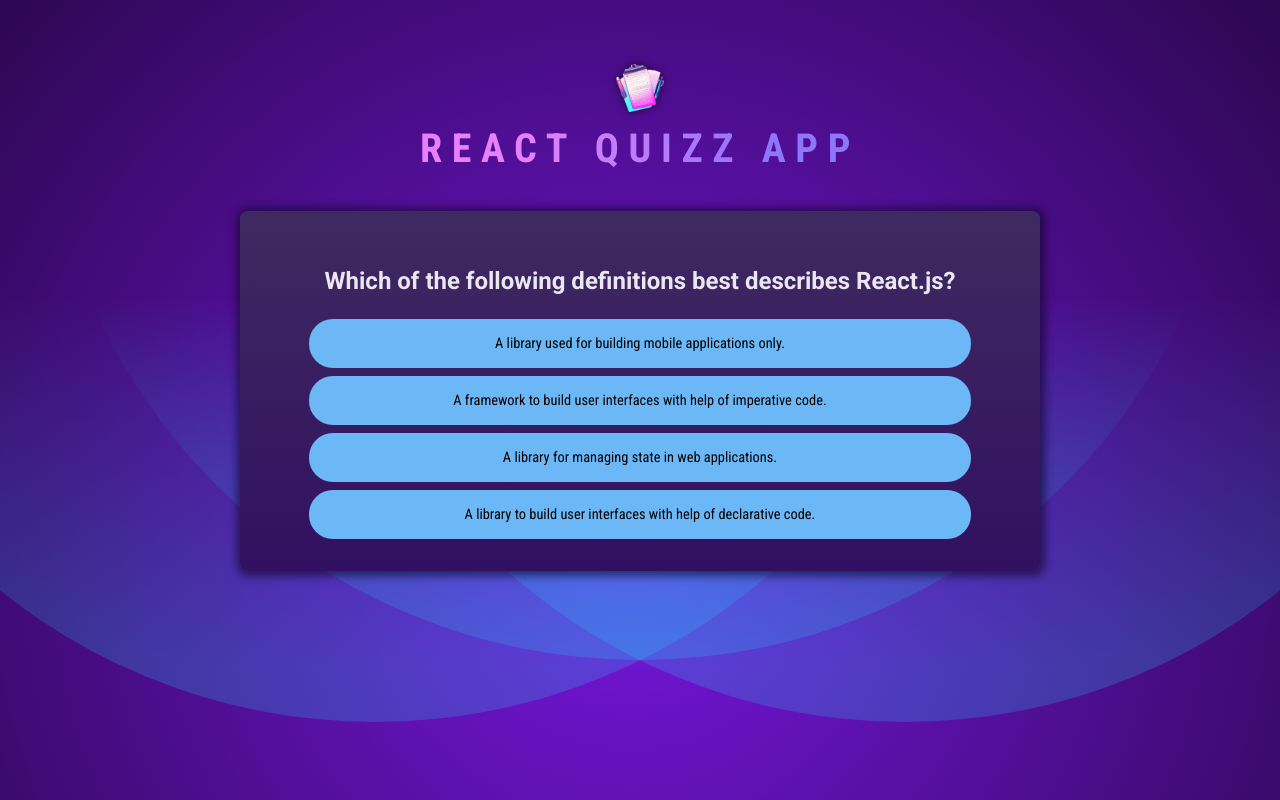
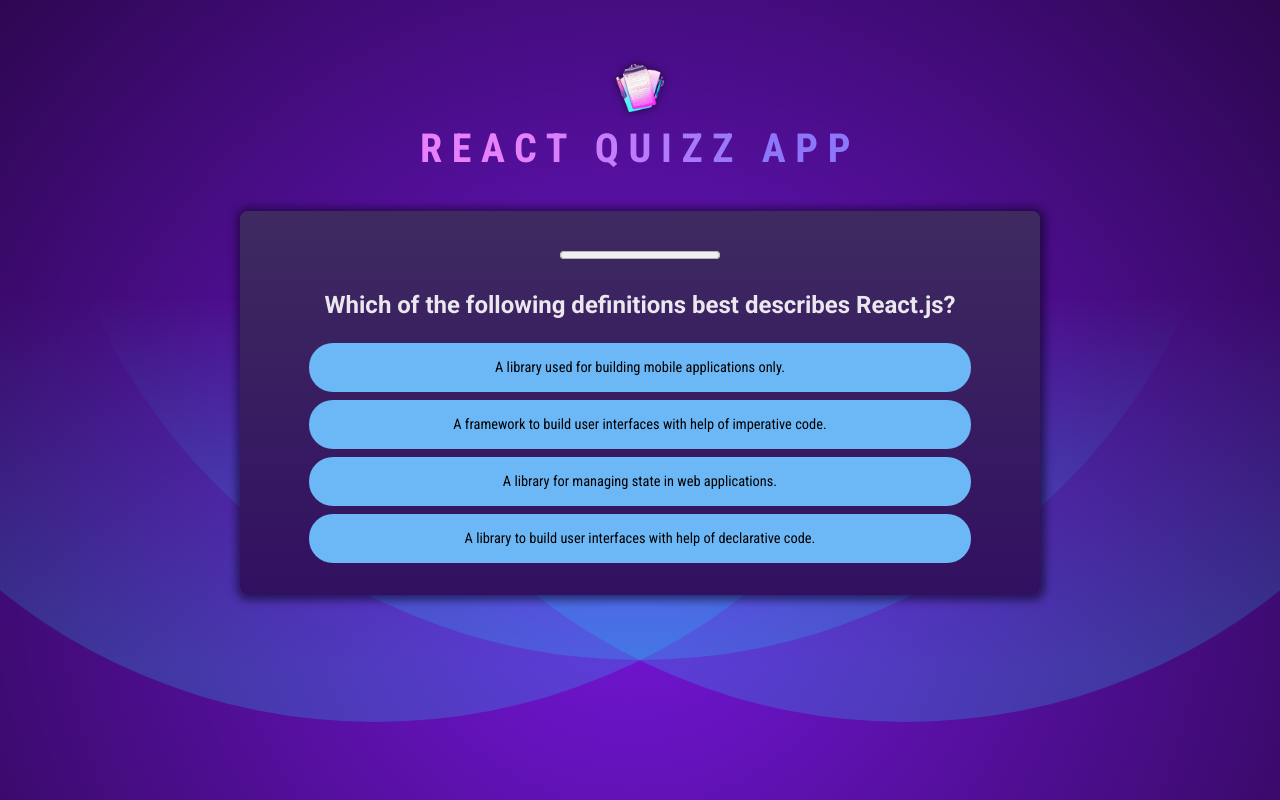
Before and after one commit to thesubodh1/React_Quiz, a React (Vite) app: page / in a window 1280 px wide. Built offline with nearby package versions, Linux system fonts and the light colour scheme.

Commit message:
Initial version of timer set:

```diff
--- /dev/null
+++ b/src/components/QuestionTimer.jsx
@@ -0,0 +1,18 @@
+import { useState, useEffect } from "react";
+export default function QuestionTimer({ timeout, onTimeout }) {
+  const [remainingTime, setRemainingTime] = useState(timeout);
+
+  useEffect(() => {
+    setTimeout(onTimeout, timeout);
+  }, [timeout,onTimeout]);
+
+  //   setTimeout(() => {onTimeout},timeout)
+
+  useEffect(() => {
+    setInterval(() => {
+      setRemainingTime((prevRemainingTime) => prevRemainingTime - 100);
+    }, 100);
+  }, []);
+
+  return <progress id="question-time" max={timeout} value={remainingTime} />;
+}
--- a/src/components/Quiz.jsx
+++ b/src/components/Quiz.jsx
@@ -2,6 +2,7 @@
 
 import QUESTIONS from "../questions.js";
 import quizCompleteImg from "../assets/quiz-complete.png"
+import QuestionTimer from "./QuestionTimer.jsx";
 
 export default function Quiz() {
   const [userAnswers, setUserAnswers] = useState([]);
@@ -30,6 +31,7 @@
   return (
     <div id="quiz">
       <div id="questions">
+        <QuestionTimer timeout={10000} onTimeout={() => handleSelectAnswer(null)}/>
         <h2>{QUESTIONS[activeQuestionIndex].text}</h2>
         <ul id="answers">
           {shuffeledAnswer.map((answer) => (
```
